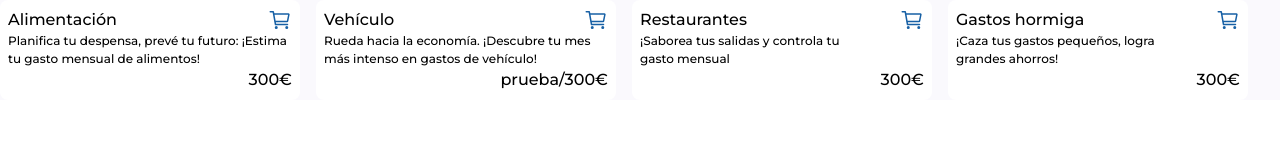
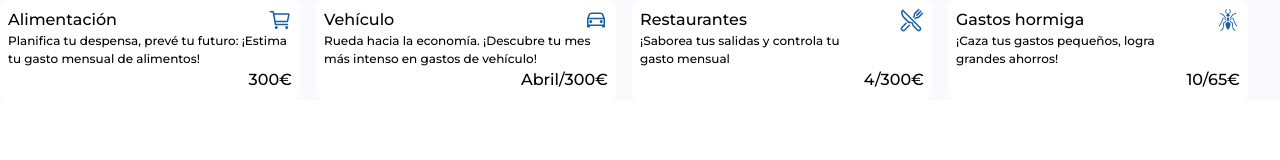
Before and after one commit to grisabel/smart-saving-habits, a Vue app: page / in a window 1280 px wide. Shown: the top 160 px of the page. Built offline with nearby package versions, Linux system fonts and the light colour scheme.

Commit message:
feat/A-1.3: separate components

```diff
--- a/src/App.vue
+++ b/src/App.vue
@@ -1,52 +1,16 @@
 <script setup lang="ts">
     import CardHabits from './components/CardHabits.vue'
-    import Car from './components/icons/Car.vue'
-    import Ant from './components/icons/Ant.vue'
-    import Food from './components/icons/Food.vue'
-    import Restaurant from './components/icons/Restaurant.vue'
-
-    import { useI18n } from 'vue-i18n';
-
-    const { t } = useI18n();
+    import FoodCard from './components/FoodCard.vue'
+    import CarCard from './components/CarCard.vue'
+    import AntCard from './components/AntCard.vue'
+    import RestaurantCard from './components/RestaurantCard.vue'
 </script>
 
 <template>
-  <CardHabits
-    :title="t(`cardHabits.foodTitle`)"
-    :description="t(`cardHabits.foodDescription`)"
-    price="300€"
-  >
-    <template #icon>
-      <Food />
-    </template>
-  </CardHabits>
-  <CardHabits
-    :title="t(`cardHabits.carTitle`)"
-    :description="t(`cardHabits.carDescription`)"
-    :price="`${t('cardHabits.carPrice')}/300€`"
-  >
-    <template #icon>
-      <Food />
-    </template>
-  </CardHabits>
-  <CardHabits
-    :title="t(`cardHabits.restaurantTitle`)"
-    :description="t(`cardHabits.restaurantDescription`)"
-    price="300€"
-  >
-    <template #icon>
-      <Food />
-    </template>
-  </CardHabits>
-  <CardHabits
-    :title="t(`cardHabits.antTitle`)"
-    :description="t(`cardHabits.antDescription`)"
-    price="300€"
-  >
-    <template #icon>
-      <Food />
-    </template>
-  </CardHabits>
+  <FoodCard />
+  <CarCard />
+  <RestaurantCard />
+  <AntCard />
 </template>
 
 
--- /dev/null
+++ b/src/components/AntCard.vue
@@ -0,0 +1,18 @@
+<script setup lang="ts">
+    import Ant from './icons/Ant.vue'
+    import CardHabits from './CardHabits.vue'
+    import { useI18n } from 'vue-i18n';
+
+    const { t } = useI18n();
+</script>
+<template>
+    <CardHabits
+    :title="t(`cardHabits.antTitle`)"
+    :description="t(`cardHabits.antDescription`)"
+    price="10/65€"
+  >
+    <template #icon>
+      <Ant />
+    </template>
+    </CardHabits>
+</template>
--- /dev/null
+++ b/src/components/CarCard.vue
@@ -0,0 +1,18 @@
+<script setup lang="ts">
+    import Car from './icons/Car.vue'
+    import CardHabits from './CardHabits.vue'
+    import { useI18n } from 'vue-i18n';
+
+    const { t } = useI18n();
+</script>
+<template>
+    <CardHabits
+    :title="t(`cardHabits.carTitle`)"
+    :description="t(`cardHabits.carDescription`)"
+    :price="`${t('cardHabits.april')}/300€`"
+  >
+    <template #icon>
+      <Car />
+    </template>
+    </CardHabits>
+</template>
--- /dev/null
+++ b/src/components/FoodCard.vue
@@ -0,0 +1,18 @@
+<script setup lang="ts">
+    import Food from './icons/Food.vue'
+    import CardHabits from './CardHabits.vue'
+    import { useI18n } from 'vue-i18n';
+
+    const { t } = useI18n();
+</script>
+<template>
+    <CardHabits
+    :title="t(`cardHabits.foodTitle`)"
+    :description="t(`cardHabits.foodDescription`)"
+    price="300€"
+  >
+    <template #icon>
+      <Food />
+    </template>
+    </CardHabits>
+</template>
--- /dev/null
+++ b/src/components/RestaurantCard.vue
@@ -0,0 +1,18 @@
+<script setup lang="ts">
+    import Restaurant from './icons/Restaurant.vue'
+    import CardHabits from './CardHabits.vue'
+    import { useI18n } from 'vue-i18n';
+
+    const { t } = useI18n();
+</script>
+<template>
+    <CardHabits
+    :title="t(`cardHabits.restaurantTitle`)"
+    :description="t(`cardHabits.restaurantDescription`)"
+    price="4/300€"
+  >
+    <template #icon>
+      <Restaurant />
+    </template>
+    </CardHabits>
+</template>
--- a/src/i18n.ts
+++ b/src/i18n.ts
@@ -6,7 +6,6 @@ type CardHabitsMessages = {
         foodDescription: string;
         carTitle: string;
         carDescription: string;
-        carPrice: string;
         restaurantTitle: string;
         restaurantDescription: string;
         antTitle: string;
@@ -33,7 +32,6 @@ type CardHabitsMessages = {
         foodDescription: 'Plan your pantry, foresee your future: Estimate your monthly food expenses!',
         carTitle: 'Vehicle',
         carDescription: 'Roll towards economy. Discover your most intense month in vehicle expenses!',
-        carPrice: 'prueba',
         restaurantTitle: 'Restaurants',
         restaurantDescription: 'Savor your outings and control your monthly spending',
         antTitle: 'Ant Expenses',
@@ -58,7 +56,6 @@ type CardHabitsMessages = {
         foodDescription: 'Planifica tu despensa, prevé tu futuro: ¡Estima tu gasto mensual de alimentos!',
         carTitle: 'Vehículo',
         carDescription: 'Rueda hacia la economía. ¡Descubre tu mes más intenso en gastos de vehículo!',
-        carPrice: 'prueba',
         restaurantTitle: 'Restaurantes',
         restaurantDescription: '¡Saborea tus salidas y controla tu gasto mensual',
         antTitle: 'Gastos hormiga',
```
